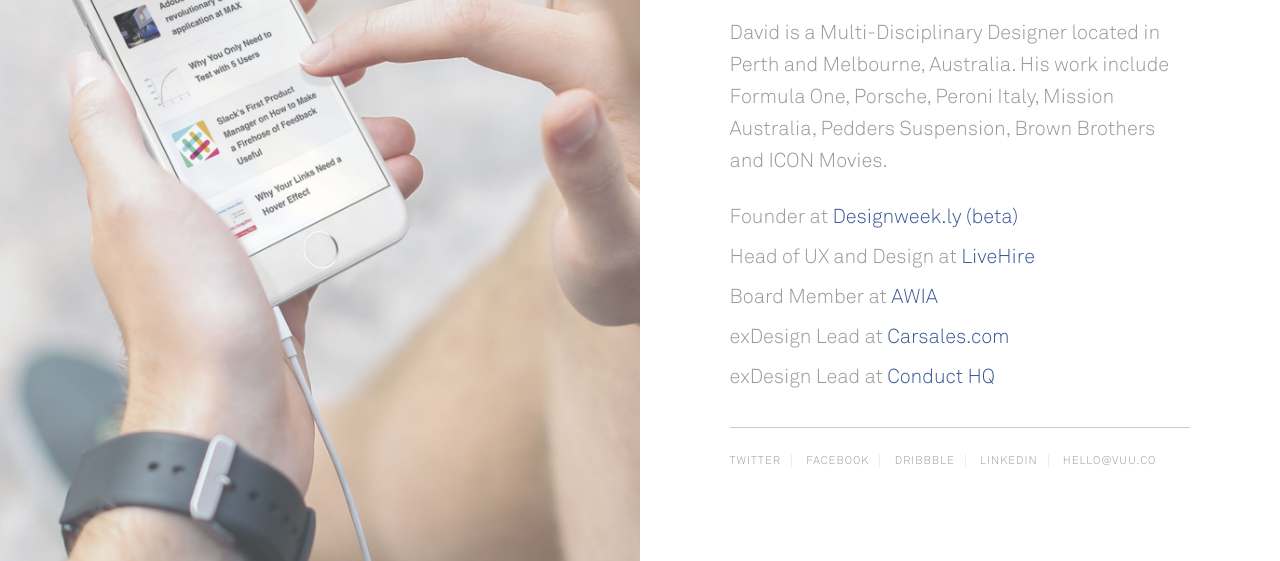
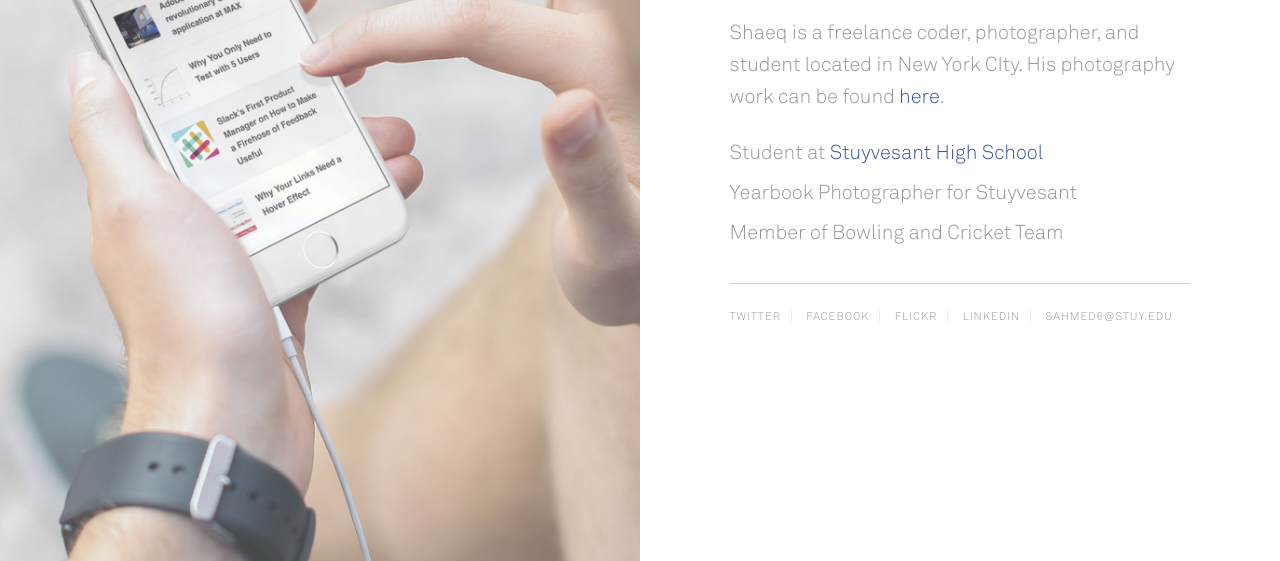
Before and after one commit to shaeqahmed/shaeqahmed.github.io, a plain HTML site: page index.html in a window 1280 px wide. Shown: the part 239-800 px from the top of the page. Drawn offline with Linux system fonts and the light colour scheme.

Commit message:
bhgh
ytyy

```diff
--- a/index.html
+++ b/index.html
@@ -25,8 +25,8 @@
 	<meta property="og:site_name" content="Vuu Digital" />
 	<meta property="og:image" content="img/facebook.png" />
 
-	<title>Award Winning UX/UI/Product Designer - David Vuu, Melbourne</title>
-	<meta name="description" content="David Vuu is an Investor and Multi-Disciplinary Designer Living in Melbourne." />
+	<title>Shaeq Ahmed, New York</title>
+	<meta name="description" content="Shaeq Ahmed is a student and freelance coder Living in New York." />
 	<meta name="keywords" content="user experience melbourne, ux designer melbourne, ui designer melbourne, digital designer melbourne, startup designer melbourne" />
 	<link rel="stylesheet" href="styles.css">
 	<script type="text/javascript" src="font/fontsmoothie.min.js" async></script>
@@ -49,23 +49,21 @@
 	</aside>
 	<article>
 		<img class="avatar" src="img/avatar-davidvuu.png">
-		<h2>David Vuu</h2>
-		<p>David is a Multi-Disciplinary Designer located in Perth and Melbourne, Australia. His work include Formula One, Porsche, Peroni Italy, Mission Australia, Pedders Suspension, Brown Brothers and ICON Movies.</p>
+		<h2>Shaeq Ahmed</h2>
+		<p>Shaeq is a freelance coder, photographer, and student located in New York CIty. His photography work can be found  <a href="http://flickr.com/photos/shaeq" target="_blank">here</a>.</p>
 		<ul>
-			<li>Founder at <a href="http://designweek.ly/" target="_blank">Designweek.ly (beta)</a></li>
-			<li>Head of UX and Design at <a href="https://livehire.com/" target="_blank">LiveHire</a></li>
-			<li>Board Member at <a href="https://webindustry.asn.au/" target="_blank">AWIA</a></li>
-			<li>exDesign Lead at <a href="http://carsales.com/" target="_blank">Carsales.com</a></li>
-			<li>exDesign Lead at <a href="http://conducthq.com/" target="_blank">Conduct HQ</a></li>
-		</ul>
+			<li>Student at <a href="http://stuy.edu" target="_blank">Stuyvesant High School</a></li>
+			<li>Yearbook Photographer for Stuyvesant</li>
+			<li>Member of Bowling and Cricket Team </li>
+				</ul>
 
 		<footer>
 			<ul>
 				<li><a href="https://twitter.com/davidvuu" target="_blank">Twitter</a></li>
-				<li><a href="https://www.facebook.com/vuu.com.au" target="_blank">Facebook</a></li>
-				<li><a href="https://dribbble.com/davidvuu" target="_blank">Dribbble</a></li>
-				<li><a href="https://au.linkedin.com/in/davidvuu" target="_blank">LinkedIn</a></li>
-				<li><a href="mailto:hello@vuu.co">hello@vuu.co</a></li>
+				<li><a href="https://www.facebook.com/shaeqq.amed" target="_blank">Facebook</a></li>
+				<li><a href="https://flickr.com/photos/shaeq" target="_blank">Flickr</a></li>
+				<li><a href="" target="_blank">LinkedIn</a></li>
+				<li><a href="mailto:sahmed6@stuy.edu">sahmed6@stuy.edu</a></li>
 			</ul>
 		</footer>
 	</article>
```
